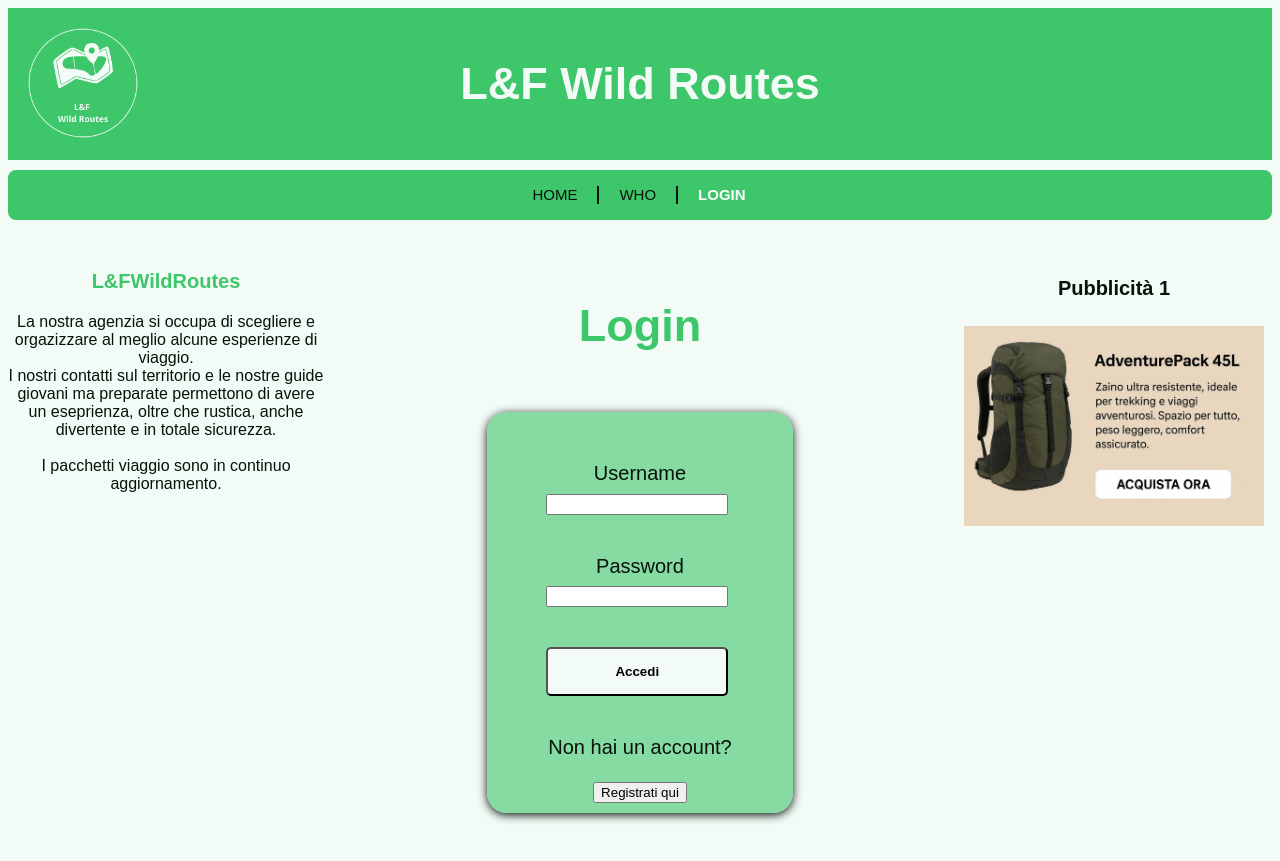
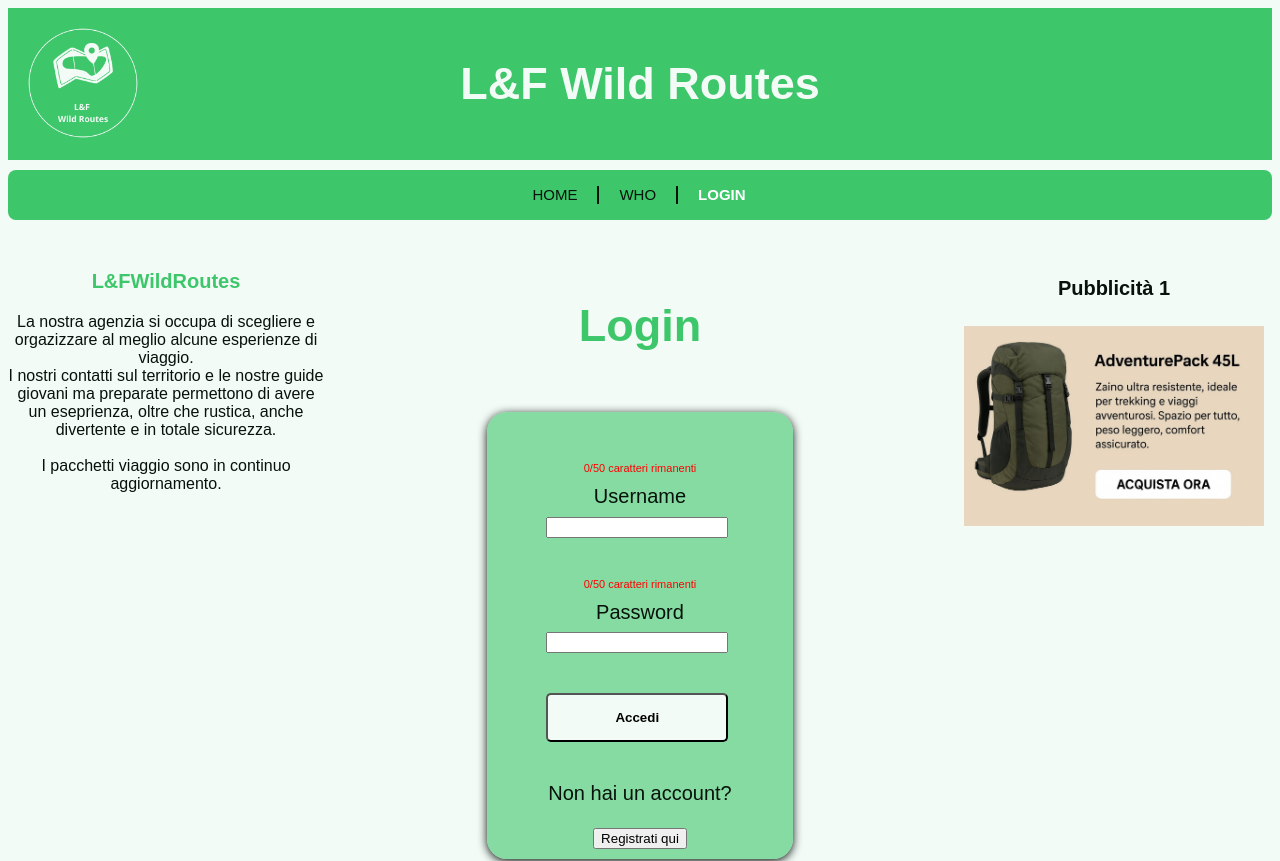
Before and after one commit to Leod55/L-f-Wild-Routes, a Vue app in the folder LFWildRoutes/: page /login in a window 1280 px wide. Shown: the top 861 px of the page. Built offline with nearby package versions, Linux system fonts and the light colour scheme.

Commit message:
Registrazione con controlli su lunghezza, passwordMatch e utente gia esistente fatta.
Manca farlo nel newTrip e faremeglio il cambiapassword (ci va il passwordCheck)

```diff
--- a/LFWildRoutes/src/views/LoginView.vue
+++ b/LFWildRoutes/src/views/LoginView.vue
@@ -61,6 +61,7 @@ export default {
         return;
       }
 
+      //controllo che le password corrispondano
       if (!this.passwordMatch()) {
         alert("Le password non corrispondono!");
         return;
@@ -89,10 +90,10 @@ export default {
         this.registrationData.bio
       );
 
+      //controllo se la registrazione è avvenuta con successo e mostro la pagina del login
       if (data.username) {
-        this.sessionStore.setUser(data.username);
-        this.$router.push("/");
-        alert("Registrazione avvenuta!!");
+        this.isLogin = true;
+        alert("Registrazione avvenuta, ora puoi effettuare il login!!");
       } else {
         alert("Registrazione fallita!!");
       }
@@ -114,8 +115,7 @@ export default {
         this.checkEmailLength() &&
         this.checkCittaLength() &&
         this.checkDataNascitaLength() &&
-        this.checkBioLength() &&
-        this.passwordMatch()
+        this.checkBioLength()
       );
     },
 
@@ -229,6 +229,10 @@ export default {
       <div>
         <form class="forms" action="login" method="POST">
           <div class="form_section">
+            <p class="lungezza_input">
+              {{ loginData.username.length }}/{{ maxUsername }} caratteri
+              rimanenti
+            </p>
             <label for="username"> Username </label>
             <input
               type="text"
@@ -239,6 +243,10 @@ export default {
           </div>
 
           <div class="form_section">
+            <p class="lungezza_input">
+              {{ loginData.password.length }}/{{ maxPassword }} caratteri
+              rimanenti
+            </p>
             <label for="password"> Password </label> <br />
             <input
               type="password"
@@ -366,7 +374,9 @@ export default {
 
           <div class="form_section">
             <p>Hai già un account?</p>
-            <button type="button" @click="isLogin = true">Torna al Login</button>
+            <button type="button" @click="isLogin = true">
+              Torna al Login
+            </button>
           </div>
         </form>
       </div>
```
Also changed, not shown: 1 other file (tests, documents, lock files or other folders).
